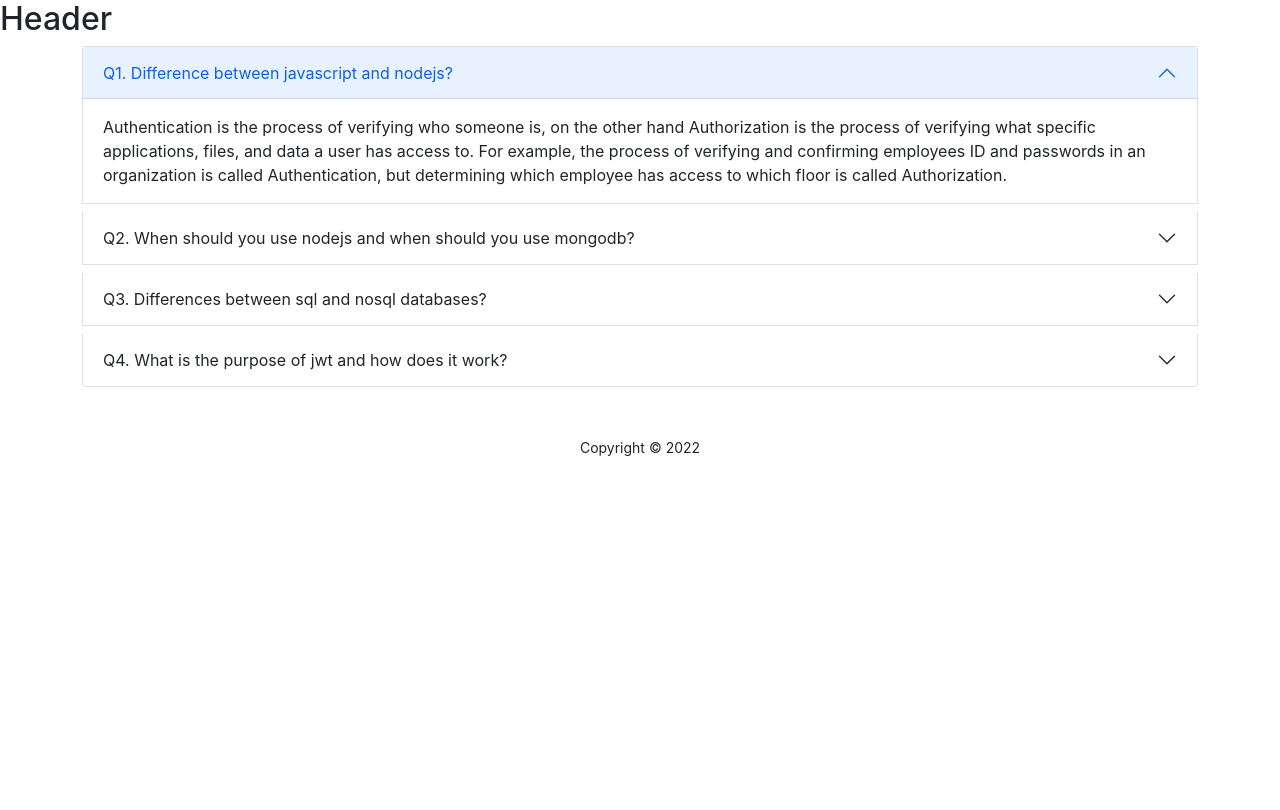
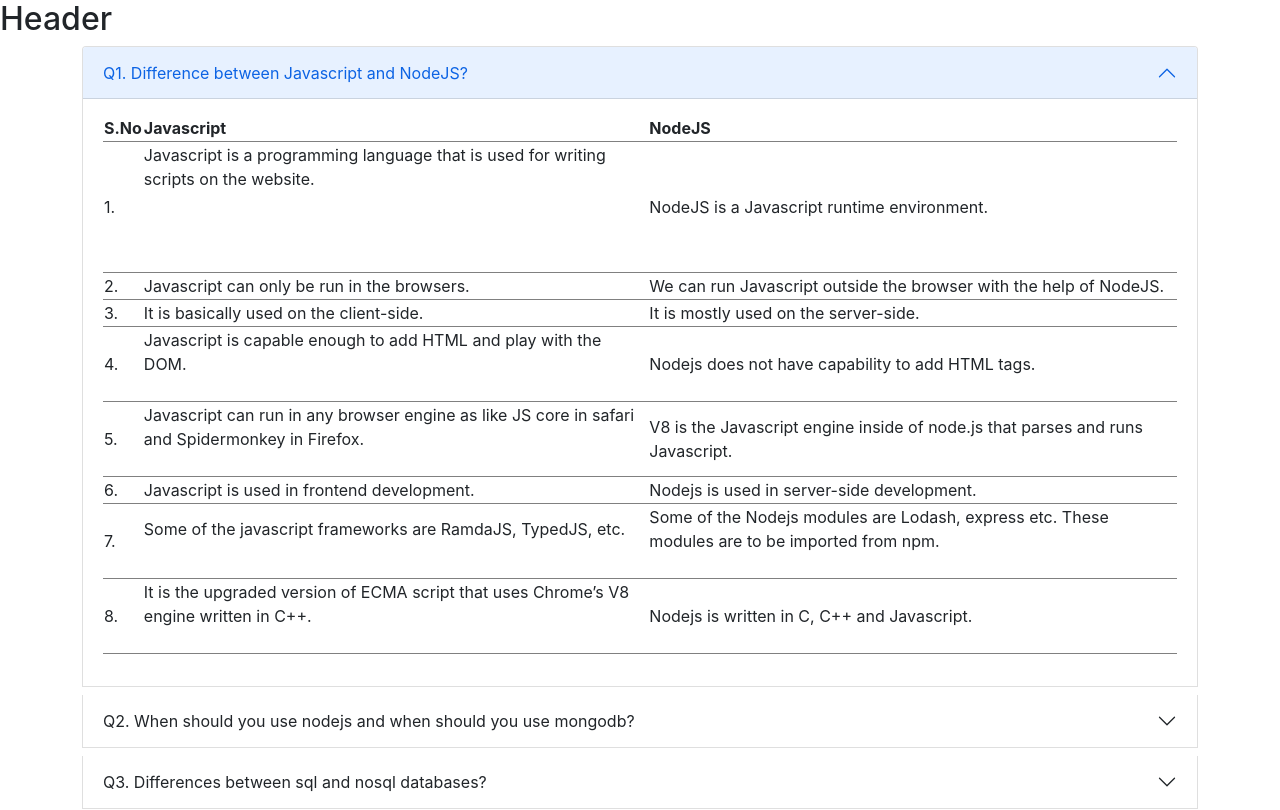
Before and after one commit to Rasujon3/laptop-village, a React (Create React App) app: page /blogs in a window 1280 px wide. Shown: the top 810 px of the page. Built offline with nearby package versions, Linux system fonts and the light colour scheme.

Commit message:
blogs component done

```diff
--- a/src/components/Blogs/Blogs.jsx
+++ b/src/components/Blogs/Blogs.jsx
@@ -19,7 +19,7 @@ const Blogs = () => {
               aria-expanded="true"
               aria-controls="collapseOne"
             >
-              Q1. Difference between javascript and nodejs?
+              Q1. Difference between Javascript and NodeJS?
             </button>
           </h2>
           <div
@@ -29,15 +29,102 @@ const Blogs = () => {
             data-bs-parent="#accordionExample"
           >
             <div className="accordion-body">
-              Authentication is the process of verifying who someone is, on the
-              other hand Authorization is the process of verifying what specific
-              applications, files, and data a user has access to. For example,
-              the process of verifying and confirming employees ID and passwords
-              in an organization is called Authentication, but determining which
-              employee has access to which floor is called Authorization.
+              <figure className="table">
+                <table>
+                  <thead>
+                    <tr>
+                      <th>S.No</th>
+                      <th>Javascript</th>
+                      <th>NodeJS</th>
+                    </tr>
+                  </thead>
+                  <tbody>
+                    <tr>
+                      <td>1.</td>
+                      <td>
+                        <p>
+                          Javascript is a programming language that is used for
+                          writing scripts on the website.&nbsp;
+                          <br />
+                          &nbsp;
+                        </p>
+                        <p>&nbsp;</p>
+                      </td>
+                      <td>NodeJS is a Javascript runtime environment.</td>
+                    </tr>
+                    <tr>
+                      <td>2.</td>
+                      <td>Javascript can only be run in the browsers.</td>
+                      <td>
+                        We can run Javascript outside the browser with the help
+                        of NodeJS.
+                      </td>
+                    </tr>
+                    <tr>
+                      <td>3.</td>
+                      <td>It is basically used on the client-side.</td>
+                      <td>It is mostly used on the server-side.</td>
+                    </tr>
+                    <tr>
+                      <td>4.</td>
+                      <td>
+                        Javascript is capable enough to add HTML and play with
+                        the DOM.&nbsp;
+                        <br />
+                        &nbsp;
+                      </td>
+                      <td>Nodejs does not have capability to add HTML tags.</td>
+                    </tr>
+                    <tr>
+                      <td>5.</td>
+                      <td>
+                        Javascript can run in any browser engine as like JS core
+                        in safari and Spidermonkey in Firefox.&nbsp;
+                        <br />
+                        &nbsp;
+                      </td>
+                      <td>
+                        V8 is the Javascript engine inside of node.js that
+                        parses and runs Javascript.&nbsp;
+                      </td>
+                    </tr>
+                    <tr>
+                      <td>6.</td>
+                      <td>Javascript is used in frontend development.</td>
+                      <td>Nodejs is used in server-side development.</td>
+                    </tr>
+                    <tr>
+                      <td>7.</td>
+                      <td>
+                        Some of the javascript frameworks are RamdaJS, TypedJS,
+                        etc.&nbsp;
+                        <br />
+                        &nbsp;
+                      </td>
+                      <td>
+                        Some of the Nodejs modules are Lodash, express etc.
+                        These modules are to be imported from npm.&nbsp;
+                        <br />
+                        &nbsp;
+                      </td>
+                    </tr>
+                    <tr>
+                      <td>8.</td>
+                      <td>
+                        It is the upgraded version of ECMA script that uses
+                        Chrome’s V8 engine written in C++.&nbsp;
+                        <br />
+                        &nbsp;
+                      </td>
+                      <td>Nodejs is written in C, C++ and Javascript.</td>
+                    </tr>
+                  </tbody>
+                </table>
+              </figure>
             </div>
           </div>
         </div>
+
         <div className="accordion-item mb-2">
           <h2 className="accordion-header" id="headingTwo">
             <button
@@ -58,88 +145,106 @@ const Blogs = () => {
             data-bs-parent="#accordionExample"
           >
             <div className="accordion-body">
-              Firebase can be seen as a server-less backend for your mobile
-              apps, web apps, etc. It is a service provided by Google.Firebase
-              can be used when you do not want to spend a lot of time developing
-              your own backend. It can be used for rapid development. I have
-              been using it in my website in production. You will not have to
-              take care of servers, etc, Google will take care of it for you.
-              <br />
-              Usually, authentication by a server entails the use of a user name
-              and password. Other ways to authenticate can be through
-              Token-based authentication, Eye scanners, Speaker Recognition,
-              Fingerprint scanners, Facial recognition, Cards, Retina scans,
-              Voice recognition, Fingerprints etc.
+              <ul>
+                <li>
+                  Node. js is primarily used for non-blocking, event-driven
+                  servers, due to its single-threaded nature. It's used for
+                  traditional web sites and back-end API services, but was
+                  designed with real-time, push-based architectures in mind.
+                </li>
+                <li>
+                  NoSQL databases like MongoDB are a good choice when your data
+                  is document-centric and doesn't fit well into the schema of a
+                  relational database, when you need to accommodate massive
+                  scale, when you are rapidly prototyping, and a few other use
+                  cases.
+                </li>
+              </ul>
             </div>
           </div>
         </div>
         <div className="accordion-item mb-2">
-          <h2 className="accordion-header" id="headingTwo">
+          <h2 className="accordion-header" id="headingThree">
             <button
               className="accordion-button collapsed"
               type="button"
               data-bs-toggle="collapse"
-              data-bs-target="#collapseTwo"
+              data-bs-target="#collapseThree"
               aria-expanded="false"
-              aria-controls="collapseTwo"
+              aria-controls="collapseThree"
             >
               Q3. Differences between sql and nosql databases?
             </button>
           </h2>
           <div
-            id="collapseTwo"
+            id="collapseThree"
             className="accordion-collapse collapse"
-            aria-labelledby="headingTwo"
+            aria-labelledby="headingThree"
             data-bs-parent="#accordionExample"
           >
             <div className="accordion-body">
-              Firebase can be seen as a server-less backend for your mobile
-              apps, web apps, etc. It is a service provided by Google.Firebase
-              can be used when you do not want to spend a lot of time developing
-              your own backend. It can be used for rapid development. I have
-              been using it in my website in production. You will not have to
-              take care of servers, etc, Google will take care of it for you.
-              <br />
-              Usually, authentication by a server entails the use of a user name
-              and password. Other ways to authenticate can be through
-              Token-based authentication, Eye scanners, Speaker Recognition,
-              Fingerprint scanners, Facial recognition, Cards, Retina scans,
-              Voice recognition, Fingerprints etc.
+              <ol>
+                <li>
+                  <span>
+                    SQL databases are relational, NoSQL databases are
+                    non-relational.
+                  </span>
+                </li>
+                <li>
+                  <span>
+                    SQL databases use structured query language and have a
+                    predefined schema. NoSQL databases have dynamic schemas for
+                    unstructured data.
+                  </span>
+                </li>
+                <li>
+                  <span>
+                    SQL databases are vertically scalable, while NoSQL databases
+                    are horizontally scalable.
+                  </span>
+                </li>
+                <li>
+                  <span>
+                    SQL databases are table-based, while NoSQL databases are
+                    document, key-value, graph, or wide-column stores.
+                  </span>
+                </li>
+                <li>
+                  <span>
+                    SQL databases are better for multi-row transactions, while
+                    NoSQL is better for unstructured data like documents or
+                    JSON.
+                  </span>
+                </li>
+              </ol>
             </div>
           </div>
         </div>
         <div className="accordion-item mb-2">
-          <h2 className="accordion-header" id="headingTwo">
+          <h2 className="accordion-header" id="headingFour">
             <button
               className="accordion-button collapsed"
               type="button"
               data-bs-toggle="collapse"
-              data-bs-target="#collapseTwo"
+              data-bs-target="#collapseFour"
               aria-expanded="false"
-              aria-controls="collapseTwo"
+              aria-controls="collapseFour"
             >
-              Q4. What is the purpose of jwt and how does it work?
+              Q4. What is the purpose of JWT and how does it work?
             </button>
           </h2>
           <div
-            id="collapseTwo"
+            id="collapseFour"
             className="accordion-collapse collapse"
-            aria-labelledby="headingTwo"
+            aria-labelledby="headingFour"
             data-bs-parent="#accordionExample"
           >
             <div className="accordion-body">
-              Firebase can be seen as a server-less backend for your mobile
-              apps, web apps, etc. It is a service provided by Google.Firebase
-              can be used when you do not want to spend a lot of time developing
-              your own backend. It can be used for rapid development. I have
-              been using it in my website in production. You will not have to
-              take care of servers, etc, Google will take care of it for you.
-              <br />
-              Usually, authentication by a server entails the use of a user name
-              and password. Other ways to authenticate can be through
-              Token-based authentication, Eye scanners, Speaker Recognition,
-              Fingerprint scanners, Facial recognition, Cards, Retina scans,
-              Voice recognition, Fingerprints etc.
+              JWT, or JSON Web Token, is an open standard used to share security
+              information between two parties — a client and a server. Each JWT
+              contains encoded JSON objects, including a set of claims. JWTs are
+              signed using a cryptographic algorithm to ensure that the claims
+              cannot be altered after the token is issued.
             </div>
           </div>
         </div>
```
